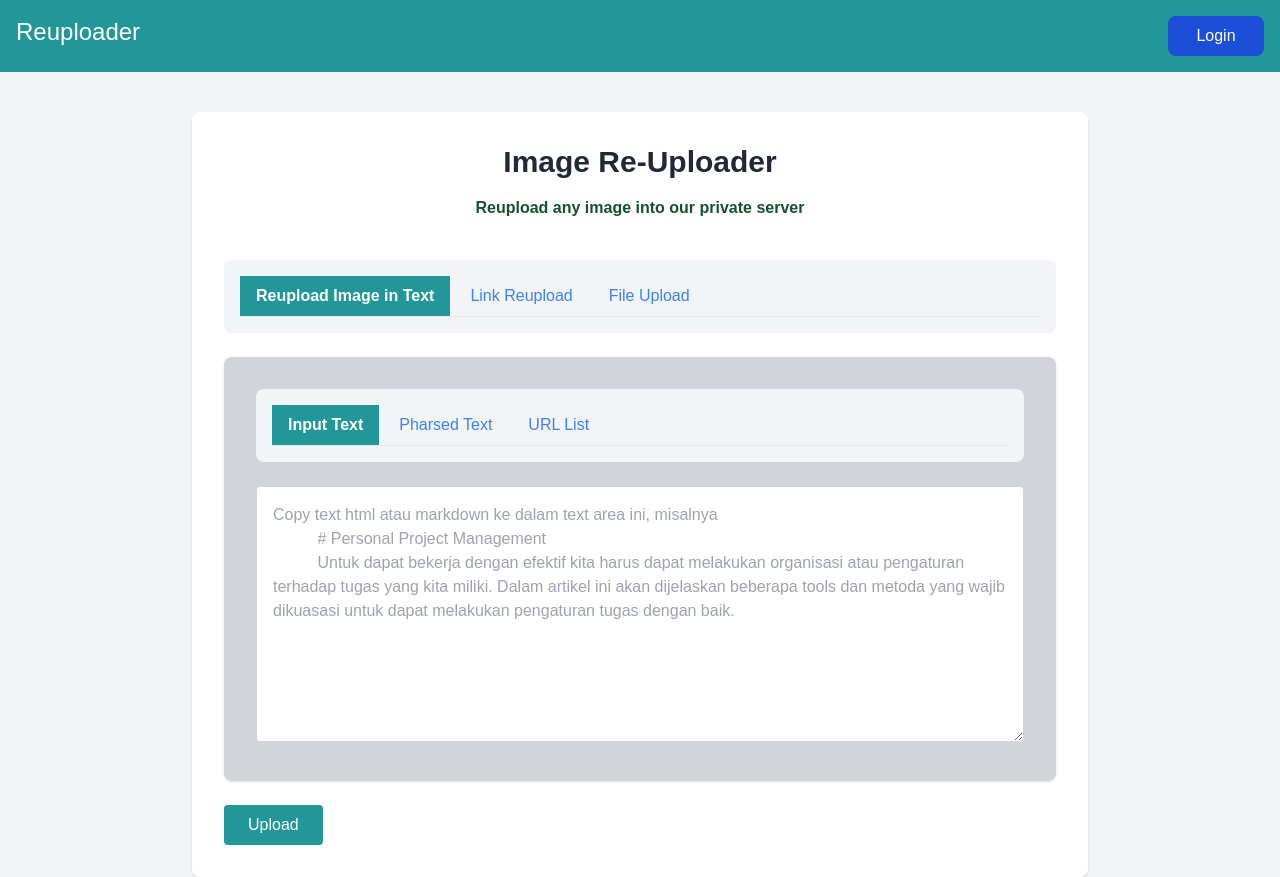
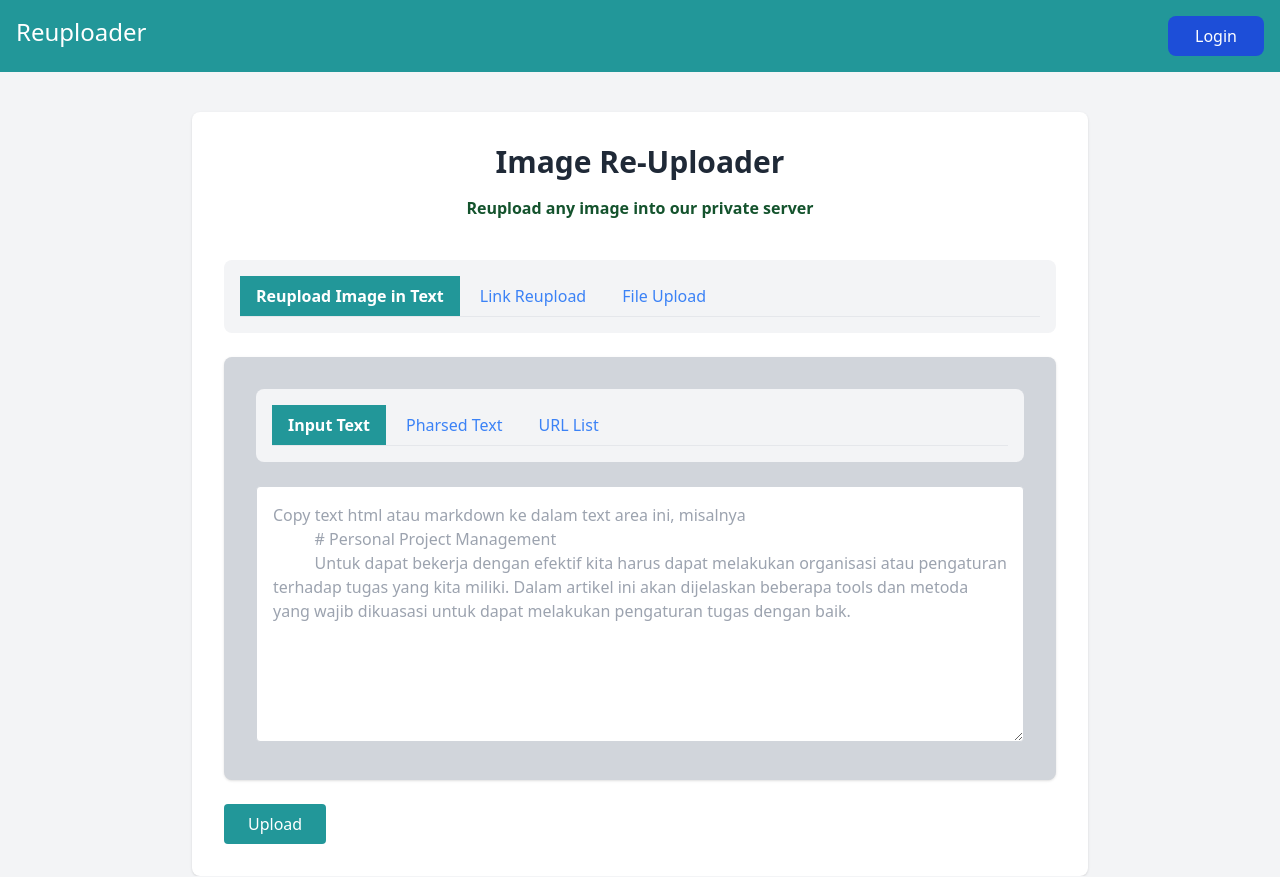
Before and after one commit to Ameliadaa/Intern_Tonjoo, a Next.js app in the folder Intern_Tonjoo_FE/uploader/: page / in a window 1280 px wide. Built offline with nearby package versions, Linux system fonts and the light colour scheme.

Commit message:
Update globals.css

```diff
--- a/Intern_Tonjoo_FE/uploader/src/app/globals.css
+++ b/Intern_Tonjoo_FE/uploader/src/app/globals.css
@@ -17,7 +17,7 @@
 body {
   color: var(--foreground);
   background: var(--background);
-  font-family: Arial, Helvetica, sans-serif;
+  font-family: var(--font-poppins);
 }
 
 @layer utilities {
```
